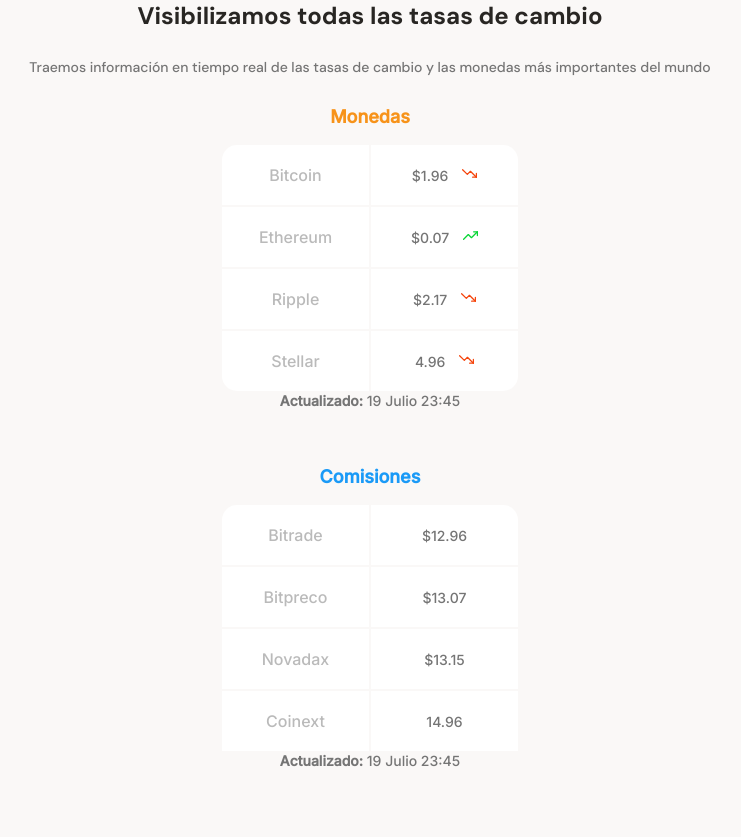
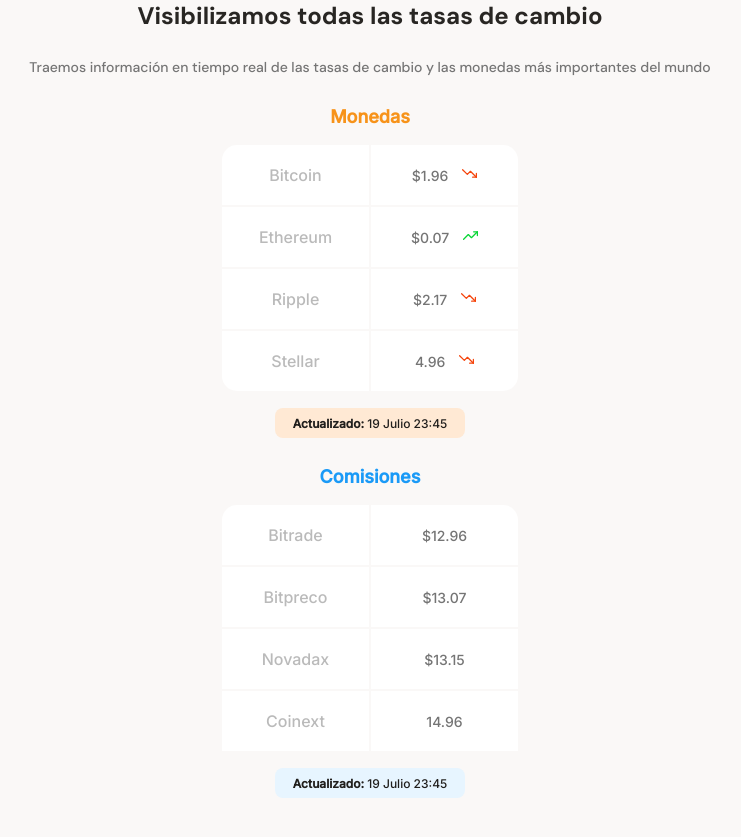
Before and after one commit to davidop97/davidop97.github.io-MOBILE-FIRST, a plain HTML site: page index.html in a window 1280 px wide. Shown: the part 711-1548 px from the top of the page, without its empty margins (270-1011 px from the left). Drawn offline with Linux system fonts and the light colour scheme.

Commit message:
Tablas finalizadas

```diff
--- a/css/style.css
+++ b/css/style.css
@@ -227,3 +227,31 @@
     background-position: center;
     background-repeat: no-repeat;
 }
+.currency-date {
+    width: 190px;
+    height: 30px;
+    margin: 0 auto;
+    margin-top: 15px;
+    padding: 8px;
+    background-color: var(--soft-orange);
+    border-radius: 8px;
+}
+.comission-date {
+    width: 190px;
+    height: 30px;
+    margin: 0 auto;
+    margin-top: 15px;
+    padding: 8px;
+    background-color: var(--soft-blue);
+    border-radius: 8px;
+}
+.currency-date p {
+    font-size: 1.2rem;
+    line-height: 1.5rem;
+    color: var(--warm-black);
+}
+.comission-date p {
+    font-size: 1.2rem;
+    line-height: 1.5rem;
+    color: var(--warm-black);
+}
```
